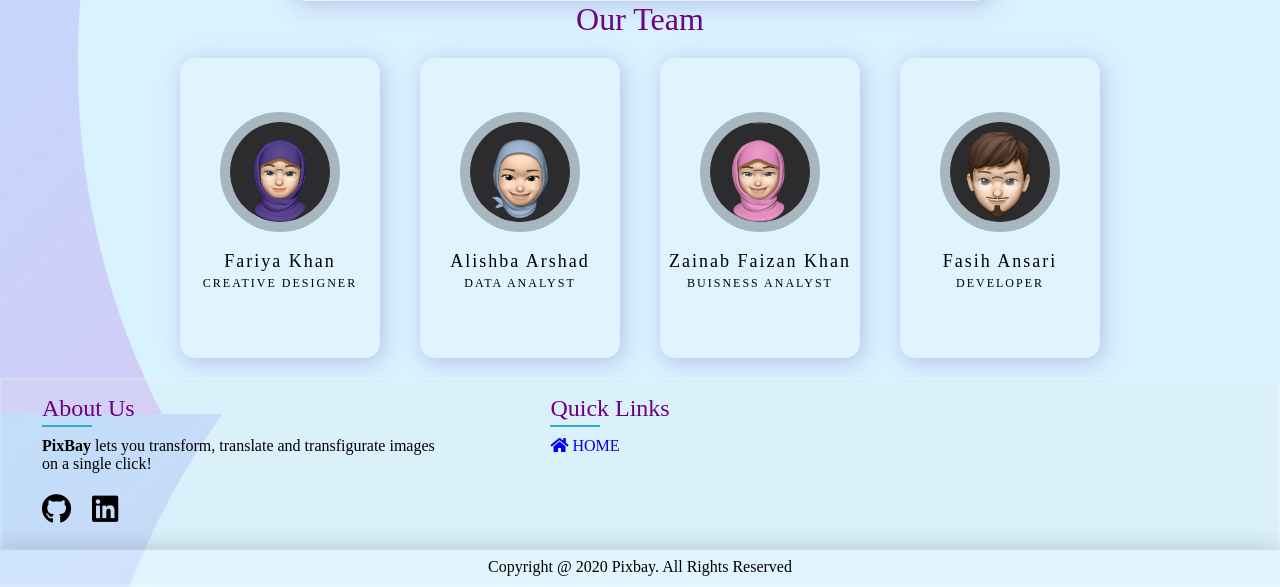
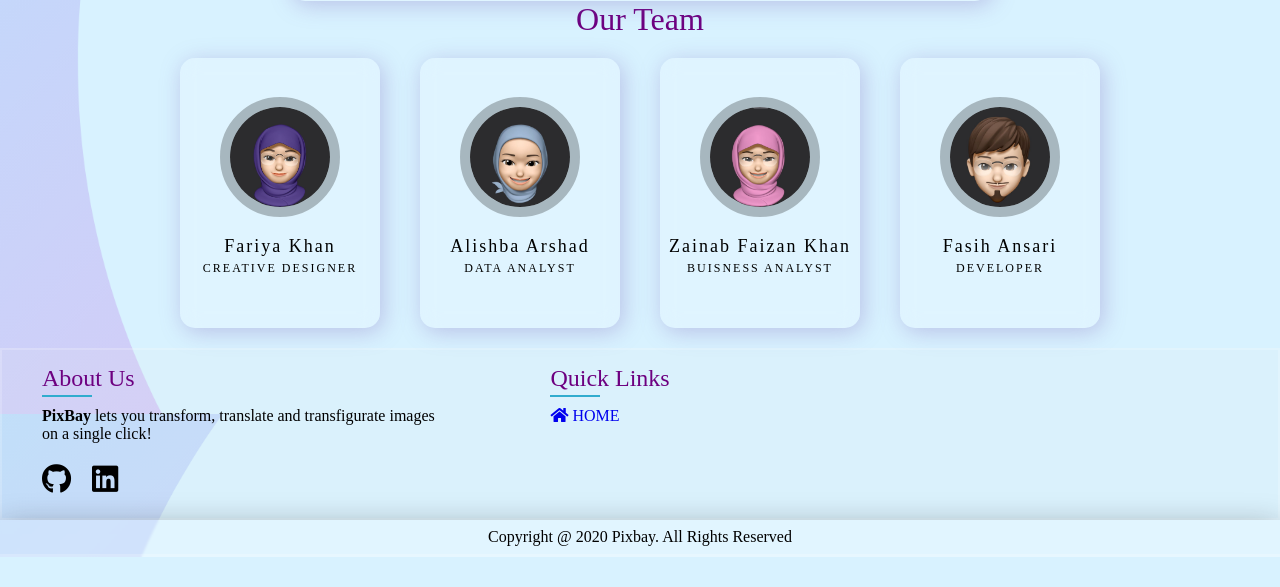
Before and after one commit to Zainab-Faizan-Khan/Pix, a Flask app: page /about in a window 1280 px wide. Shown: the part 386-973 px from the top of the page. After the commit the page ends 943 px from the top, so only its background shows below. Run offline with Flask 2, Linux system fonts and the light colour scheme; some libraries are stand-ins or nearby versions; some web fonts are replaced.

Commit message:
Update About.css

```diff
--- a/static/About.css
+++ b/static/About.css
@@ -154,7 +154,7 @@ body {
 .container1 .card {
   position: relative;
   width: 200px;
-  height: 300px;
+  height: 270px;
   background-color: rgba(255, 255, 255, 0.201);
   box-shadow: 3px 4px 22px rgba(128, 106, 189, 0.356);
   margin: 20px;
```
